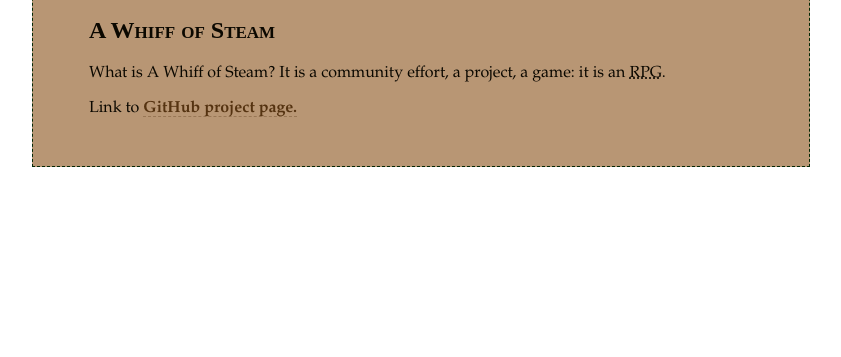
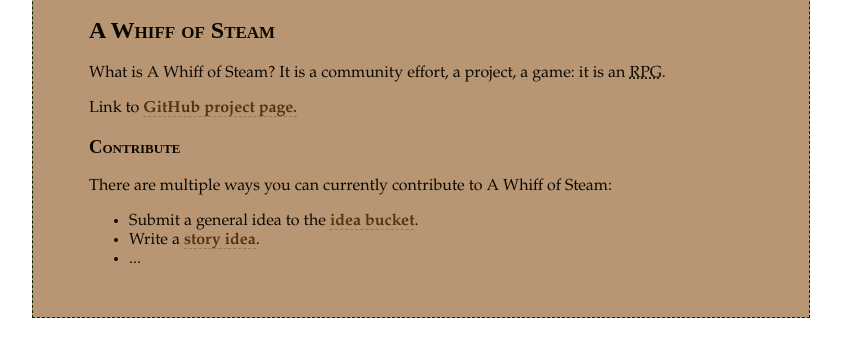
Before and after one commit to lovelyrpgcommunity/lovelyrpgcommunity.github.com, a plain HTML site: page index.html in a window 1280 px wide. Shown: the part 135-492 px from the top of the page, without its empty margins (8-849 px from the left). Drawn offline with Linux system fonts and the light colour scheme.

Commit message:
Adds general contribution information

```diff
--- a/index.html
+++ b/index.html
@@ -14,6 +14,13 @@
 			<p>What is A Whiff of Steam? It is a community effort, a
 			project, a game: it is an <acronym title="Role Playing Game">RPG</acronym>.</p>
 			<p>Link to <a href="http://github.com/lovelyrpgcommunity/A-Whiff-of-Steam">GitHub project page.</a></p>
+			<h3>Contribute</h3>
+			<p>There are multiple ways you can currently contribute to A Whiff of Steam:</p>
+			<ul>
+				<li>Submit a general idea to the <a href="http://github.com/lovelyrpgcommunity/A-Whiff-of-Steam/issues">idea bucket</a>.</li>
+				<li>Write a <a href="http://love2d.org/forums/viewtopic.php?f=5&t=1792&p=18262#p18258">story idea</a>.</li>
+				<li>...</li>
+			</ul>
 		</div>
 	</body>
 </html>
--- a/style.css
+++ b/style.css
@@ -9,17 +9,12 @@
 	color: #0b0800;
 }
 
-h1 {
+h1,h2,h3 {
 	font-family: serif;
 	font-variant: small-caps;
 }
 
-h2 {
-	font-family: serif;
-	font-variant: small-caps;
-}
-
-p {
+p,ul {
 	font-family: "Palatino Linotype","URW Palladio L",Palatino,serif;
 }
 
```
